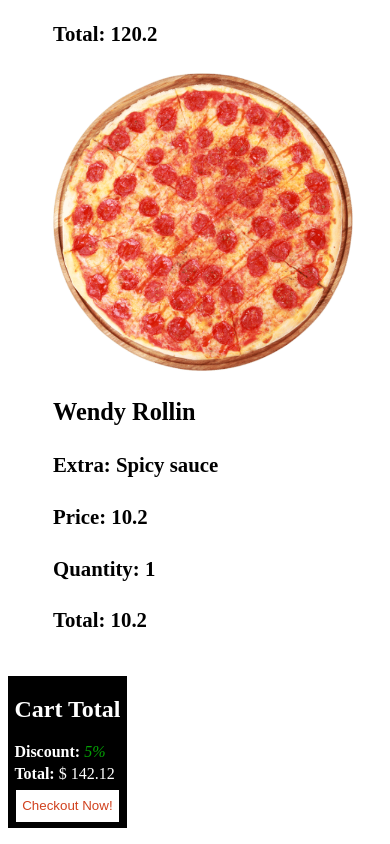
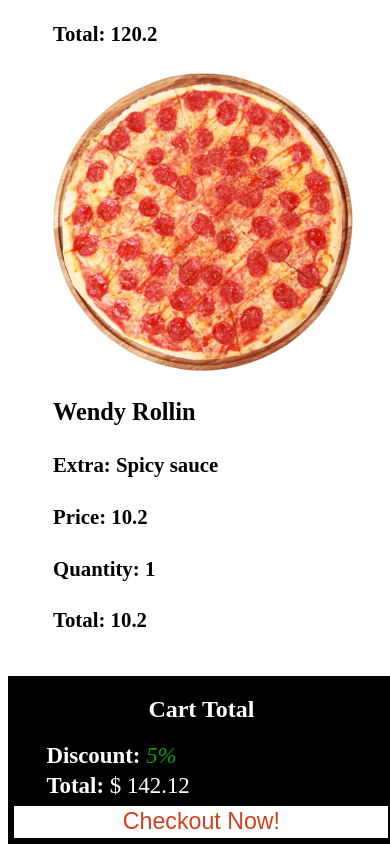
Before and after one commit to Fasunle/pizza-order-website, a Next.js app: page /cart in a window 390 px wide. Shown: the part 1124-1968 px from the top of the page. Built offline with nearby package versions, Linux system fonts and the light colour scheme.

Commit message:
Responsive Cart summary @480px
> Cart summary becomes Responsive
> improve by increasing font-weight to 500

```diff
--- a/styles/Cart.module.css
+++ b/styles/Cart.module.css
@@ -64,4 +64,17 @@
         display: flex;
         width: 100vw;
     }
+
+    .right{
+        width: 100%;
+        font-size: 1.43rem;
+    }
+    .cartTotal,.cartDiscount{
+        padding: 0 2rem;
+    }
+
+    .checkout{
+        width: 100%;
+        font-size: 1.45rem;
+    }
 }
```
